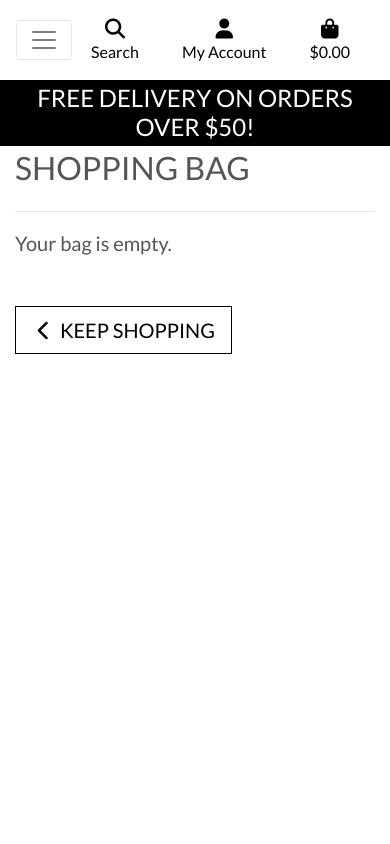
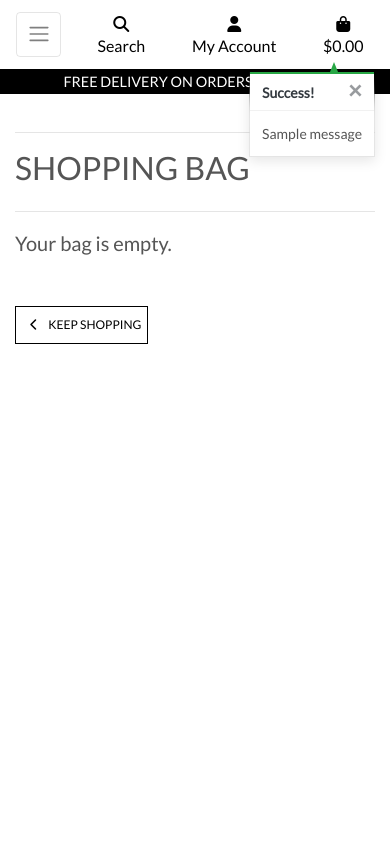
Before and after one commit to tindyc/boutique_ado_v1, a Django app: page /bag/ in a window 390 px wide. Run offline with Django 3.2, Linux system fonts and the light colour scheme; tables that the repository leaves empty hold one stand-in row (values such as "Sample post"); one stand-in notice (Sample message) is shown; some libraries are stand-ins or nearby versions.

Commit message:
Add toast

```diff
--- a/bag/views.py
+++ b/bag/views.py
@@ -1,15 +1,21 @@
-from django.shortcuts import render, redirect, reverse, HttpResponse
+from django.shortcuts import (
+    render, redirect, reverse, HttpResponse, get_object_or_404
+)
+from django.contrib import messages
 
-# Create your views here.
+from products.models import Product
+
 
 def view_bag(request):
     """ A view that renders the bag contents page """
 
     return render(request, 'bag/bag.html')
 
+
 def add_to_bag(request, item_id):
     """ Add a quantity of the specified product to the shopping bag """
 
+    product = get_object_or_404(Product, pk=item_id)
     quantity = int(request.POST.get('quantity'))
     redirect_url = request.POST.get('redirect_url')
     size = None
@@ -21,15 +27,29 @@ def add_to_bag(request, item_id):
         if item_id in list(bag.keys()):
             if size in bag[item_id]['items_by_size'].keys():
                 bag[item_id]['items_by_size'][size] += quantity
+                messages.success(request,
+                                 (f'Updated size {size.upper()} '
+                                  f'{product.name} quantity to '
+                                  f'{bag[item_id]["items_by_size"][size]}'))
             else:
                 bag[item_id]['items_by_size'][size] = quantity
+                messages.success(request,
+                                 (f'Added size {size.upper()} '
+                                  f'{product.name} to your bag'))
         else:
             bag[item_id] = {'items_by_size': {size: quantity}}
+            messages.success(request,
+                             (f'Added size {size.upper()} '
+                              f'{product.name} to your bag'))
     else:
         if item_id in list(bag.keys()):
             bag[item_id] += quantity
+            messages.success(request,
+                             (f'Updated {product.name} '
+                              f'quantity to {bag[item_id]}'))
         else:
             bag[item_id] = quantity
+            messages.success(request, f'Added {product.name} to your bag')
 
     request.session['bag'] = bag
     return redirect(redirect_url)
@@ -38,6 +58,7 @@ def add_to_bag(request, item_id):
 def adjust_bag(request, item_id):
     """Adjust the quantity of the specified product to the specified amount"""
 
+    product = get_object_or_404(Product, pk=item_id)
     quantity = int(request.POST.get('quantity'))
     size = None
     if 'product_size' in request.POST:
@@ -47,15 +68,28 @@ def adjust_bag(request, item_id):
     if size:
         if quantity > 0:
             bag[item_id]['items_by_size'][size] = quantity
+            messages.success(request,
+                             (f'Updated size {size.upper()} '
+                              f'{product.name} quantity to '
+                              f'{bag[item_id]["items_by_size"][size]}'))
         else:
             del bag[item_id]['items_by_size'][size]
             if not bag[item_id]['items_by_size']:
                 bag.pop(item_id)
+            messages.success(request,
+                             (f'Removed size {size.upper()} '
+                              f'{product.name} from your bag'))
     else:
         if quantity > 0:
             bag[item_id] = quantity
+            messages.success(request,
+                             (f'Updated {product.name} '
+                              f'quantity to {bag[item_id]}'))
         else:
             bag.pop(item_id)
+            messages.success(request,
+                             (f'Removed {product.name} '
+                              f'from your bag'))
 
     request.session['bag'] = bag
     return redirect(reverse('view_bag'))
@@ -65,6 +99,7 @@ def remove_from_bag(request, item_id):
     """Remove the item from the shopping bag"""
 
     try:
+        product = get_object_or_404(Product, pk=item_id)
         size = None
         if 'product_size' in request.POST:
             size = request.POST['product_size']
@@ -74,11 +109,16 @@ def remove_from_bag(request, item_id):
             del bag[item_id]['items_by_size'][size]
             if not bag[item_id]['items_by_size']:
                 bag.pop(item_id)
+            messages.success(request,
+                             (f'Removed size {size.upper()} '
+                              f'{product.name} from your bag'))
         else:
             bag.pop(item_id)
+            messages.success(request, f'Removed {product.name} from your bag')
 
         request.session['bag'] = bag
         return HttpResponse(status=200)
 
     except Exception as e:
+        messages.error(request, f'Error removing item: {e}')
         return HttpResponse(status=500)
--- a/boutique_ado/settings.py
+++ b/boutique_ado/settings.py
@@ -80,6 +80,7 @@ TEMPLATES = [
     },
 ]
 
+MESSAGE_STORAGE = 'django.contrib.messages.storage.session.SessionStorage'
 
 AUTHENTICATION_BACKENDS = [
     # Needed to login by username in Django admin, regardless of `allauth`
--- a/static/css/base.css
+++ b/static/css/base.css
@@ -103,6 +103,78 @@ a.category-badge>span.badge:hover {
     cursor: pointer;
 }
 
+input[name='q']::placeholder {
+    color: #aab7c4;
+}
+
+/* ------------------------------- bootstrap toasts */
+
+.message-container {
+    position: fixed;
+    top: 72px;
+    right: 15px;
+    z-index: 99999999999;
+}
+
+.custom-toast {
+    overflow: visible;
+}
+
+.toast-capper {
+    height: 2px;
+}
+
+/* from CSS-tricks.com: https://css-tricks.com/snippets/css/css-triangle/ */
+.arrow-up {
+    width: 0;
+    height: 0;
+    border-left: 4px solid transparent;
+    border-right: 4px solid transparent;
+    border-bottom: 10px solid black;
+    position: absolute;
+    top: -10px;
+    right: 36px;
+}
+
+/* Convenience classes - colors copied from Bootstrap */
+.arrow-primary {
+    border-bottom-color: #007bff !important;
+}
+
+.arrow-secondary {
+    border-bottom-color: #6c757d !important;
+}
+
+.arrow-success {
+    border-bottom-color: #28a745 !important;
+}
+
+.arrow-danger {
+    border-bottom-color: #dc3545 !important;
+}
+
+.arrow-warning {
+    border-bottom-color: #ffc107 !important;
+}
+
+.arrow-info {
+    border-bottom-color: #17a2b8 !important;
+}
+
+.arrow-light {
+    border-bottom-color: #f8f9fa !important;
+}
+
+.arrow-dark {
+    border-bottom-color: #343a40 !important;
+}
+
+.bag-notification-wrapper {
+    height: 100px;
+    overflow-x: hidden;
+    overflow-y: auto;
+}
+
 /* -------------------------------- Media Queries */
 
 /* Slightly larger container on xl screens */
@@ -136,4 +294,41 @@ a.category-badge>span.badge:hover {
     body {
         height: calc(100vh - 116px);
     }
+
+    .display-4.logo-font.text-black {
+        font-size: 2rem;
+    }
+
+    .nav-link {
+        padding: 0.15rem;
+    }
+
+    .nav-link i.fa-lg {
+        font-size: 1rem;
+    }
+
+    .navbar-toggler {
+        padding: .6rem .6rem;
+        font-size: 1rem;
+    }
+
+    #delivery-banner h4 {
+        font-size: .9rem;
+    }
+
+    .btn.btn-outline-black.rounded-0,
+    .btn.btn-black.rounded-0 {
+        padding: .375rem .375rem;
+    }
+
+    .btn.btn-outline-black.rounded-0.btn-lg,
+    .btn.btn-black.rounded-0.btn-lg {
+        padding: .375rem .375rem;
+        font-size: .75rem;
+    }
+
+    .increment-qty,
+    .decrement-qty {
+        padding: .25rem .5rem !important;
+    }
 }
--- a/templates/base.html
+++ b/templates/base.html
@@ -124,7 +124,21 @@
     </header>
 
     {% if messages %}
-    <div class="message-container"></div>
+    <div class="message-container">
+        {% for message in messages %}
+        {% with message.level as level %}
+        {% if level == 40 %}
+        {% include 'includes/toasts/toast_error.html' %}
+        {% elif level == 30 %}
+        {% include 'includes/toasts/toast_warning.html' %}
+        {% elif level == 25 %}
+        {% include 'includes/toasts/toast_success.html' %}
+        {% else %}
+        {% include 'includes/toasts/toast_info.html' %}
+        {% endif %}
+        {% endwith %}
+        {% endfor %}
+    </div>
     {% endif %}
 
     {% block page_header %}
@@ -134,6 +148,9 @@
     {% endblock %}
 
     {% block postloadjs %}
+    <script type="text/javascript">
+        $('.toast').toast('show');
+    </script>
     {% endblock %}
 
 
--- /dev/null
+++ b/templates/includes/toasts/toast_success.html
@@ -0,0 +1,13 @@
+<div class="toast custom-toast rounded-0 border-top-0" data-autohide="false">
+    <div class="arrow-up arrow-success"></div>
+    <div class="w-100 toast-capper bg-success"></div>
+    <div class="toast-header bg-white text-dark">
+        <strong class="mr-auto">Success!</strong>
+        <button type="button" class="ml-2 mb-1 close text-dark" data-dismiss="toast" aria-label="Close">
+            <span aria-hidden="true">&times;</span>
+        </button>
+    </div>
+    <div class="toast-body bg-white">
+        {{ message }}
+    </div>
+</div>
```
Also changed, not shown: other parts of static/css/base.css (+86 -0 lines), templates/includes/toast_warning.html (added, +13 -0 lines), templates/includes/toasts/toast_error.html (added, +13 -0 lines), templates/includes/toasts/toast_info.html (added, +13 -0 lines).
